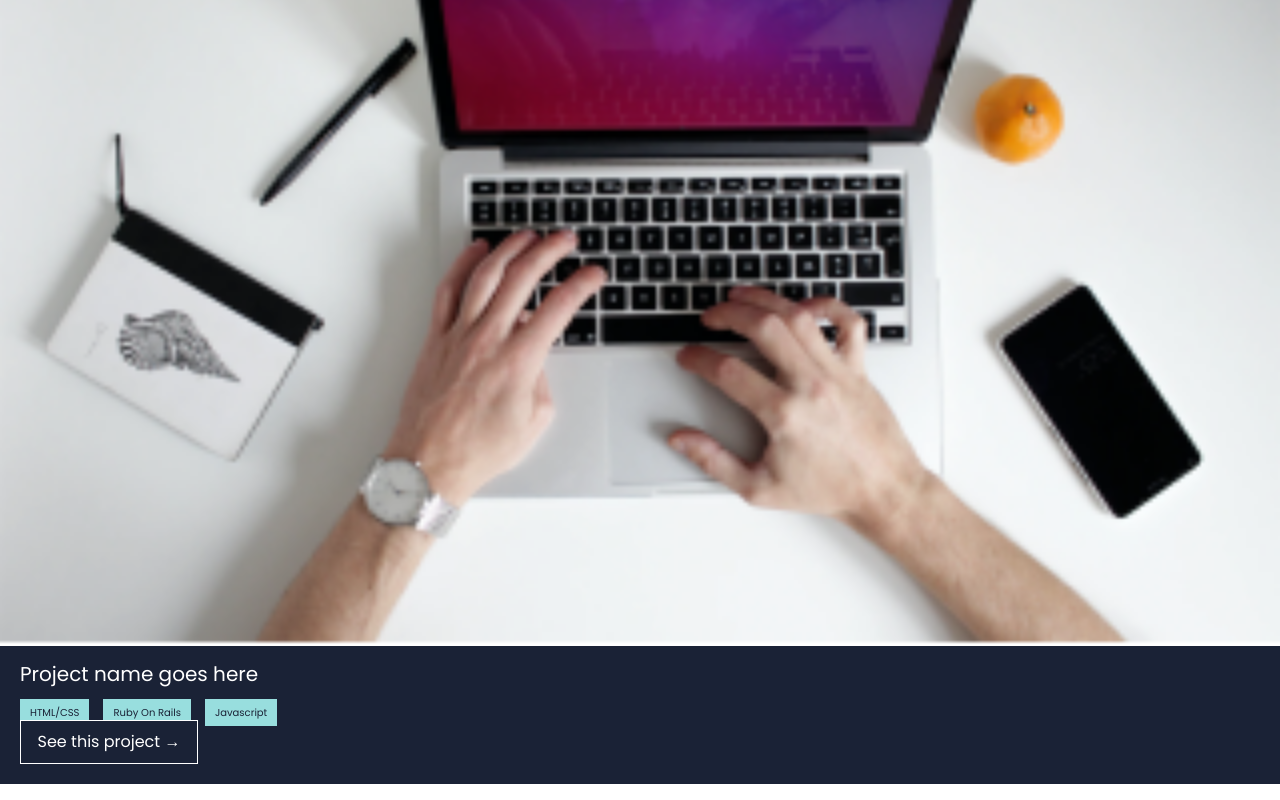
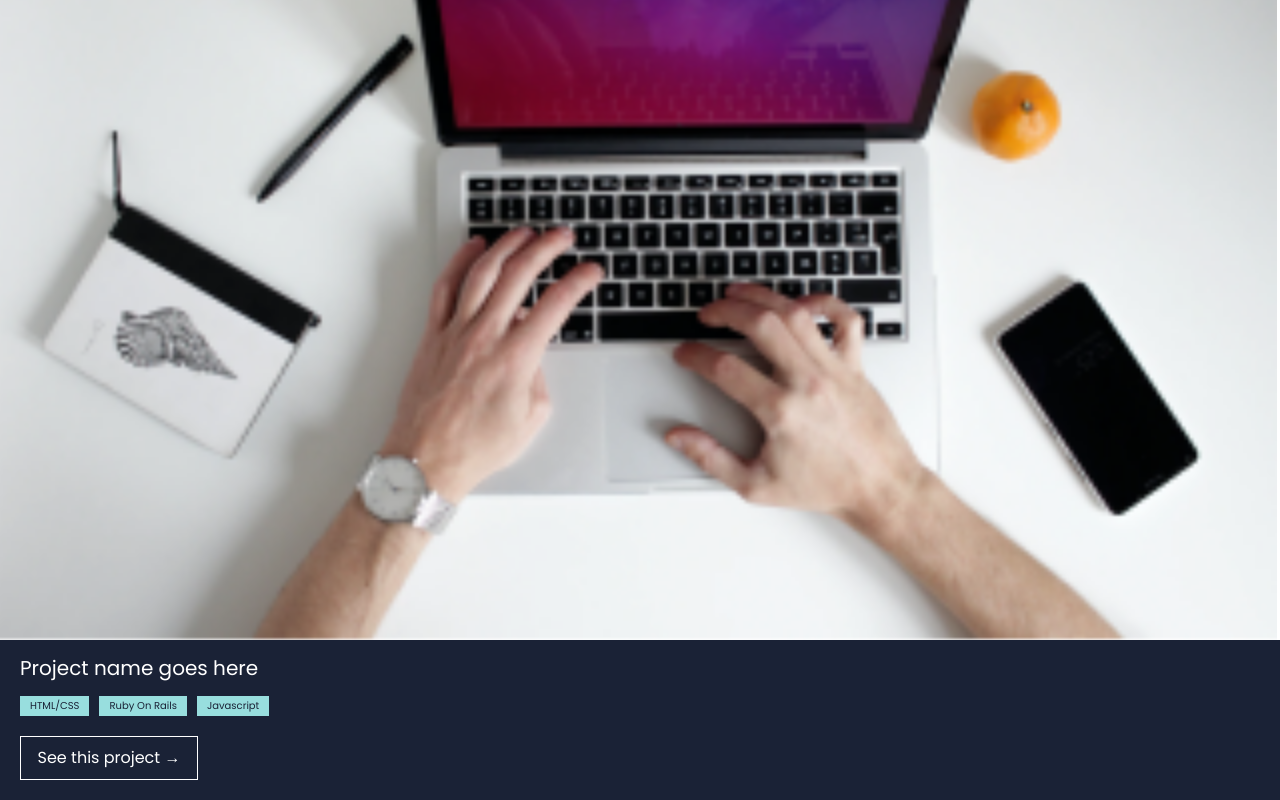
Before and after one commit to CRClothier/My-Portfolio-Website, a plain HTML site: page index.html in a window 1280 px wide. Shown: the part 910-1710 px from the top of the page. Drawn offline with Linux system fonts and the light colour scheme.

Commit message:
Use flexbox to arrange project section

```diff
--- a/style.css
+++ b/style.css
@@ -88,6 +88,7 @@ nav {
 .project-image {
   width: 100%;
   display: block;
+  margin: -3px;
 }
 
 h3 {
@@ -105,6 +106,8 @@ padding-bottom: 20px;
 .project-description {
   background-color: #1a2236;
   padding: 20px;
+  display: flex;
+  flex-direction: column;
 }
 
 button.project-button {
@@ -136,5 +139,13 @@ p.skill {
   width: fit-content;
   margin-right: 10px;
   margin-bottom: 20px;
-  display: inline;
 }
+
+section.project {
+  display: flex;
+  flex-direction: column;
+}
+
+div.skills-list {
+  display: flex;
+}
```
